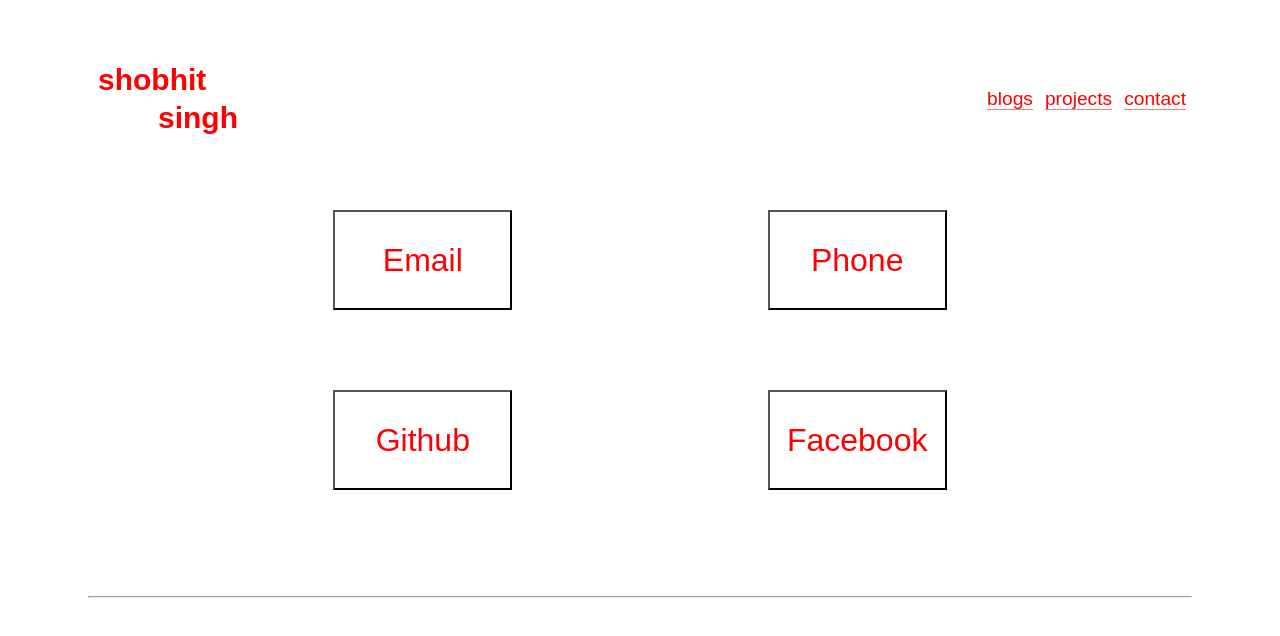
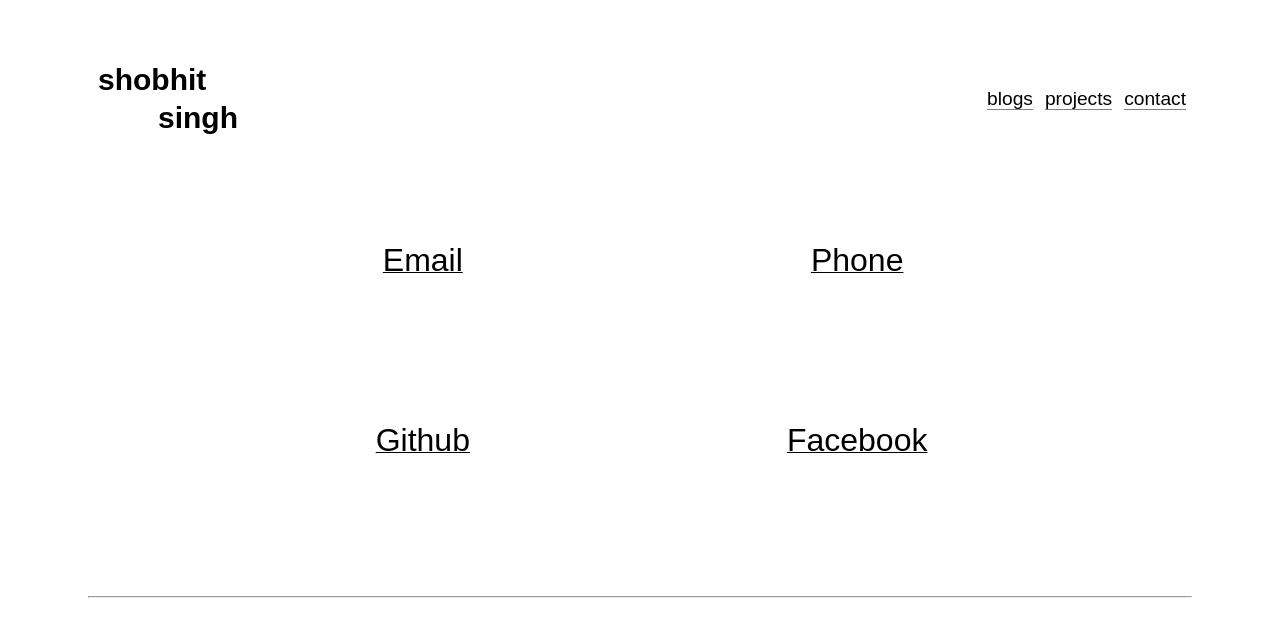
Before and after one commit to shob0/shobhit-old-port, a React (Vite) app: page /contact in a window 1280 px wide. Shown: the top 636 px of the page. Built offline with nearby package versions, Linux system fonts and the light colour scheme.

Commit message:
background color to black

```diff
--- a/src/js/Header.js
+++ b/src/js/Header.js
@@ -9,7 +9,7 @@ function Header() {
       <header>
         <button
           type="button"
-          className="nav-bar-button textColor"
+          className="nav-bar-button textColor btn-hover"
           style={{ transform: "scale(1)" }}
           onClick={() => {
             history.push("/");
--- a/src/style.css
+++ b/src/style.css
@@ -1,3 +1,9 @@
+:root {
+  --main-bg-color: black;
+  --main-text-color: gray;
+  --span-color: gray;
+}
+
 body {
   background-color: white;
   font-family: "Merriweather Sans", sans-serif;
@@ -9,7 +15,7 @@ body {
 }
 
 .textColor {
-  color: red;
+  color: var(--main-bg-color);
 }
 p,
 h1 {
@@ -40,7 +46,7 @@ nav {
 
 .nav-bar-button span {
   border-bottom: 1px solid black;
-  border-color: salmon;
+  border-color: var(--span-color);
 }
 
 .footer {
@@ -71,7 +77,8 @@ li::before {
   font-size: 30px;
 }
 .light-content {
-  color: #e17366;
+  /* color: #e17366; */
+  color: var(--main-text-color);
 }
 .divider {
   border: 2px solid salmon;
@@ -149,6 +156,8 @@ a {
   min-width: -webkit-fill-available;
   min-width: -webkit-fit-content;
   min-width: fit-content;
+  border: none;
+  text-decoration: underline;
 }
 
 .large-text {
@@ -157,7 +166,7 @@ a {
 
 .contact-btn:hover {
   color: white;
-  background-color: salmon;
+  background-color: var(--main-bg-color);
   transition: background-color ease-in 300ms, ease-in color 300ms;
 }
 
```
